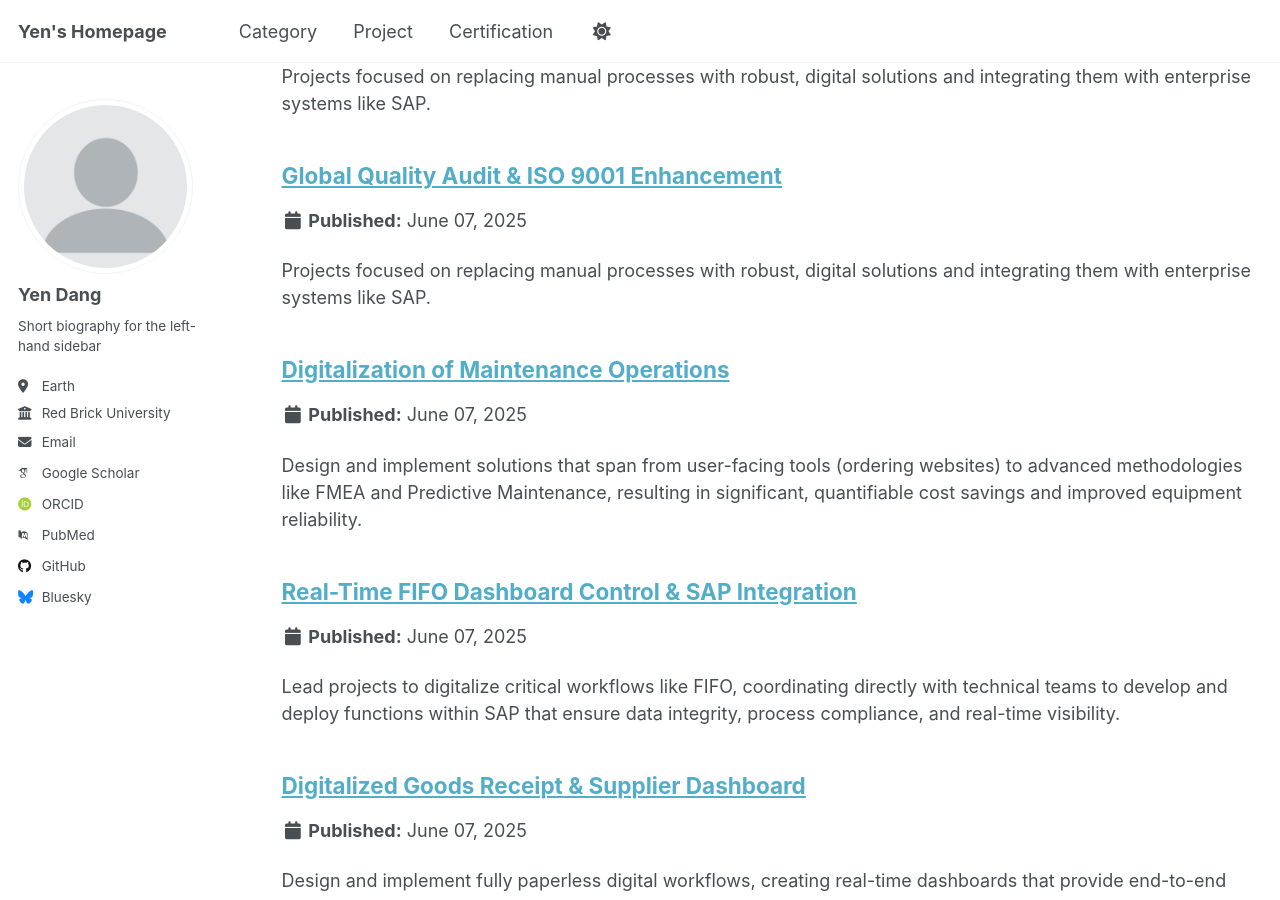
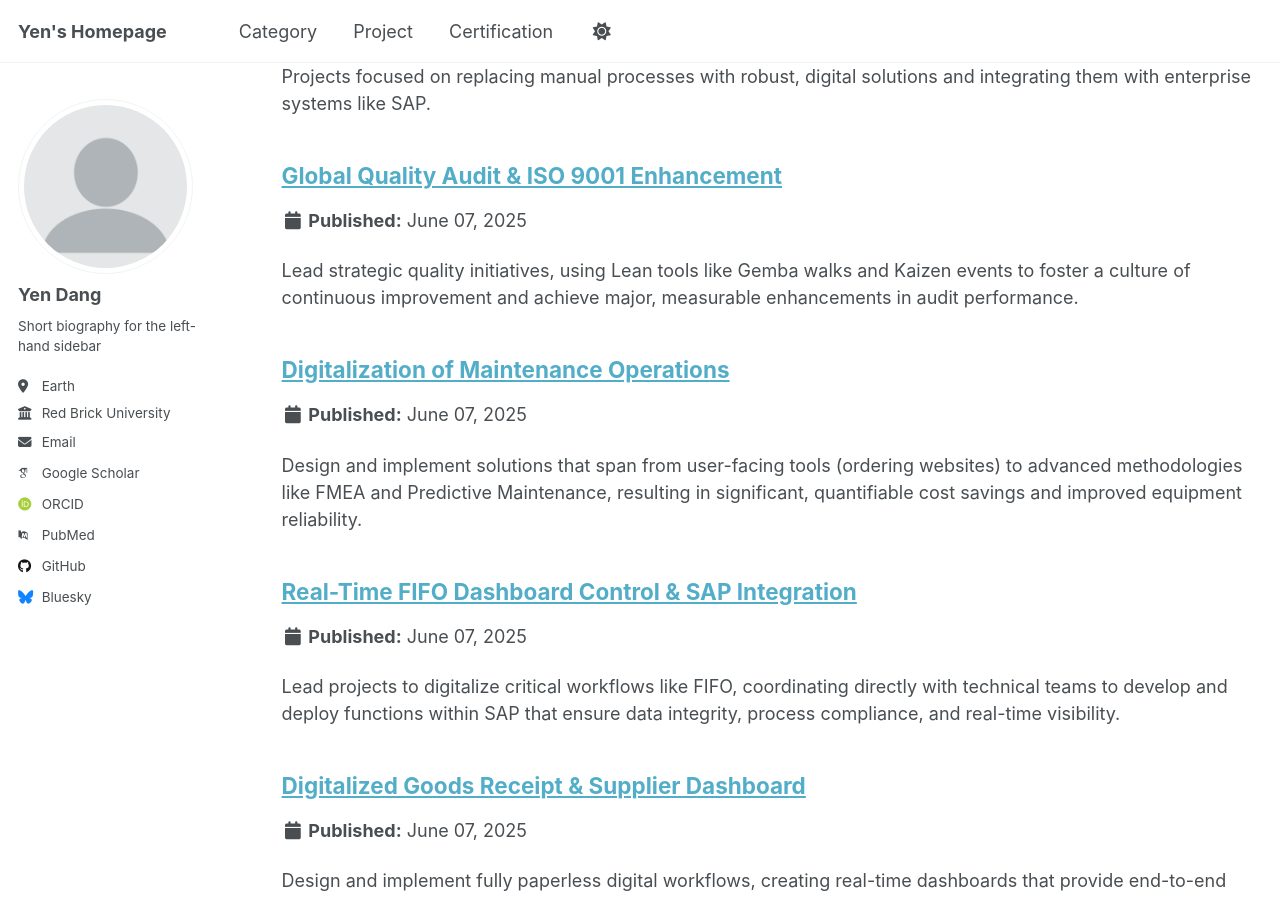
Before and after one commit to yen010390/yen010390.github.io, a Jekyll site: the page built from _pages/project.md, in a window 1280 px wide and 900 px high, scrolled down 399 px. Built offline with Jekyll 4.4.1, drawn with Linux system fonts in a browser that asks for light colours; some web fonts are replaced.

Commit message:
Update c01-audit.md

```diff
--- a/_project/c01-audit.md
+++ b/_project/c01-audit.md
@@ -1,21 +1,19 @@
 ---
 title: "Global Quality Audit & ISO 9001 Enhancement"
-excerpt: "Projects focused on replacing manual processes with robust, digital solutions and integrating them with enterprise systems like SAP."
+excerpt: "Lead strategic quality initiatives, using Lean tools like Gemba walks and Kaizen events to foster a culture of continuous improvement and achieve major, measurable enhancements in audit performance."
 collection: project
 category: "Category 1: Global Quality Systems & Process Harmonization"
 tag: ["Global Quality Systems", "ISO 9001", "Process Harmonization", "GMP", "Kaizen Leadership", "CAPA", "Cross-functional Collaboration", "Stakeholder Management"]
 ---
 
-# Global Quality Audit & ISO 9001 Enhancement
-
-## Project Description:
+## 📄 Project Description:
 - Be a standard owner of Storage & Handling, 5S, Documentation, and Training
 - Led a strategic initiative to address and resolve findings from a Global Quality Audit.
 - This involved a deep dive into existing processes and quality systems to elevate plant-wide compliance.
 - Led "Committee Team Gemba" walks and "Kaizen Breakthrough" events with the leadership team, fostering a culture of continuous improvement.
 
-## Key Achievements:
+## 🏆 Key Achievements:
 - Drastically improved the site's quality standing by elevating the audit result from a significant finding (A) to a minor finding (C).
 
-## Relevant Skills Demonstrated:
+## 🛠️ Relevant Skills Demonstrated:
 `Global Quality Systems`, `ISO 9001`, `Process Harmonization`, `GMP`, `Kaizen Leadership`, `CAPA`, `Cross-functional Collaboration`, `Stakeholder Management`.
```
